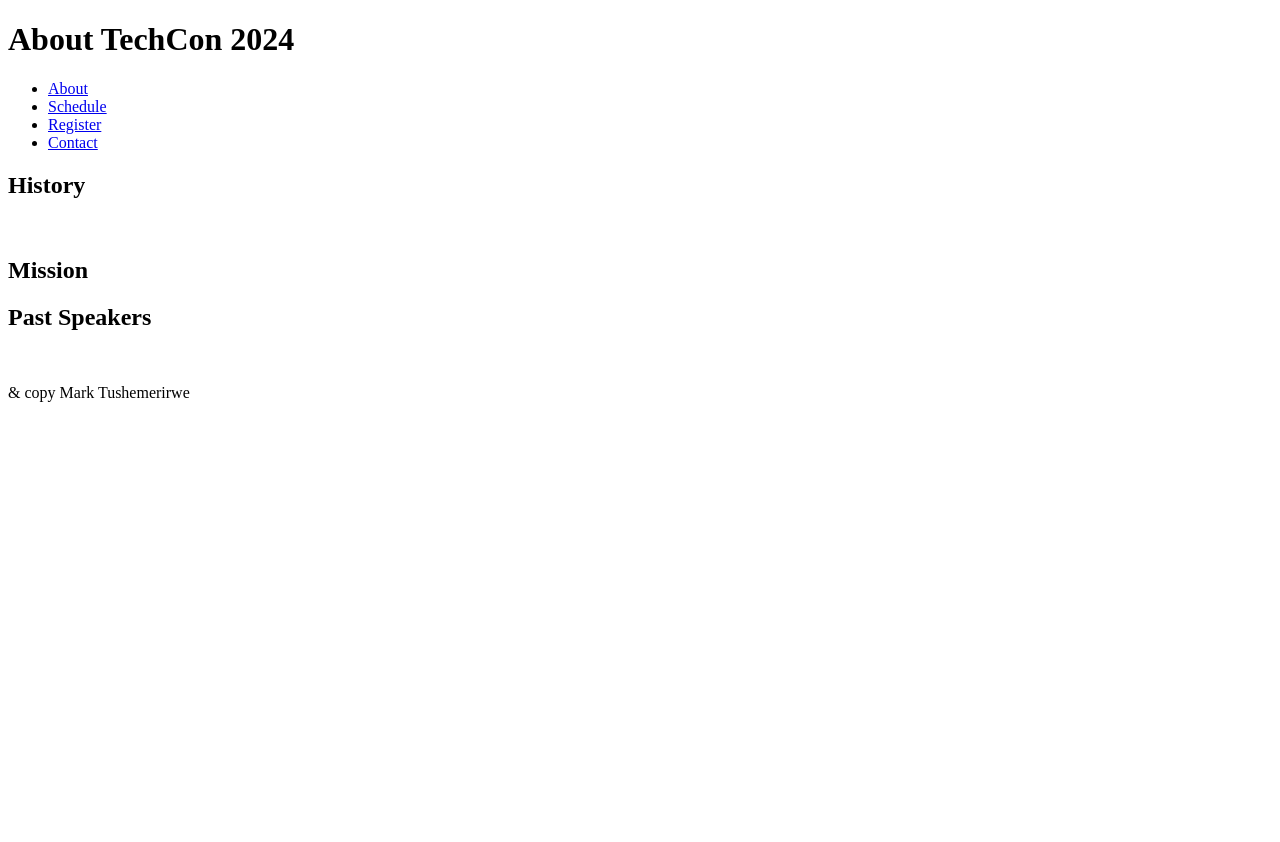
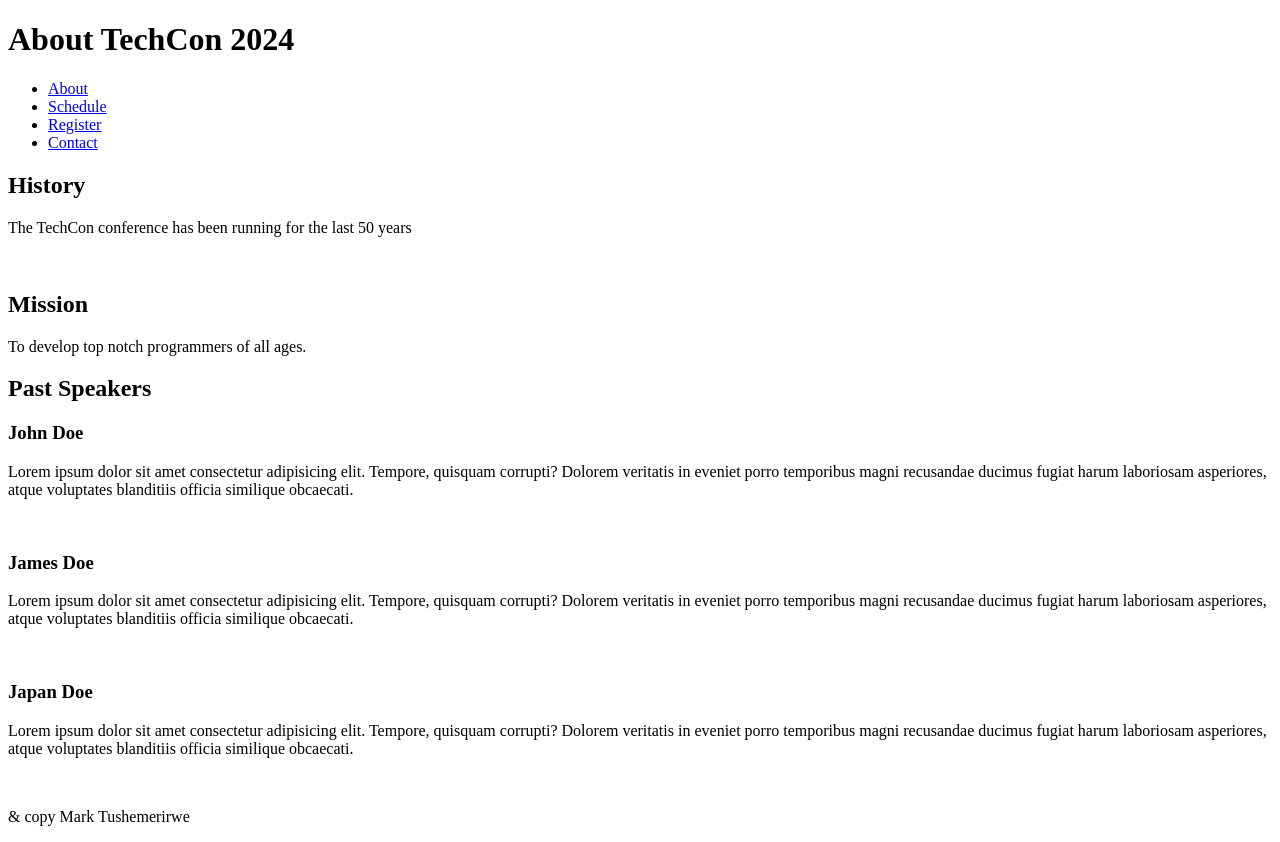
Before and after one commit to marktush8/TechCon_HTML, a plain HTML site: page about.html in a window 1280 px wide. Before the commit the page ends 800 px from the top, so only its background shows below. Drawn offline with Linux system fonts and the light colour scheme.

Commit message:
yes done

```diff
--- a/about.html
+++ b/about.html
@@ -20,16 +20,23 @@
     <main>
         <article>
             <H2>History</H2>
-            <p></p>
+            <p>The TechCon conference has been running for the last 50 years</p>
             <img src="" alt="">
         </article>
         <article>
             <H2>Mission</H2>
-            <p></p>
+            <p>To develop top notch programmers of all ages.</p>
         </article>
         <article>
             <H2>Past Speakers</H2>
-            <p></p>
+            <h3>John Doe</h3>
+            <p>Lorem ipsum dolor sit amet consectetur adipisicing elit. Tempore, quisquam corrupti? Dolorem veritatis in eveniet porro temporibus magni recusandae ducimus fugiat harum laboriosam asperiores, atque voluptates blanditiis officia similique obcaecati.</p>
+            <img src="" alt="">
+            <h3>James Doe</h3>
+            <p>Lorem ipsum dolor sit amet consectetur adipisicing elit. Tempore, quisquam corrupti? Dolorem veritatis in eveniet porro temporibus magni recusandae ducimus fugiat harum laboriosam asperiores, atque voluptates blanditiis officia similique obcaecati.</p>
+            <img src="" alt="">
+            <h3>Japan Doe</h3>
+            <p>Lorem ipsum dolor sit amet consectetur adipisicing elit. Tempore, quisquam corrupti? Dolorem veritatis in eveniet porro temporibus magni recusandae ducimus fugiat harum laboriosam asperiores, atque voluptates blanditiis officia similique obcaecati.</p>
             <img src="" alt="">
         </article>
     </main>
```
